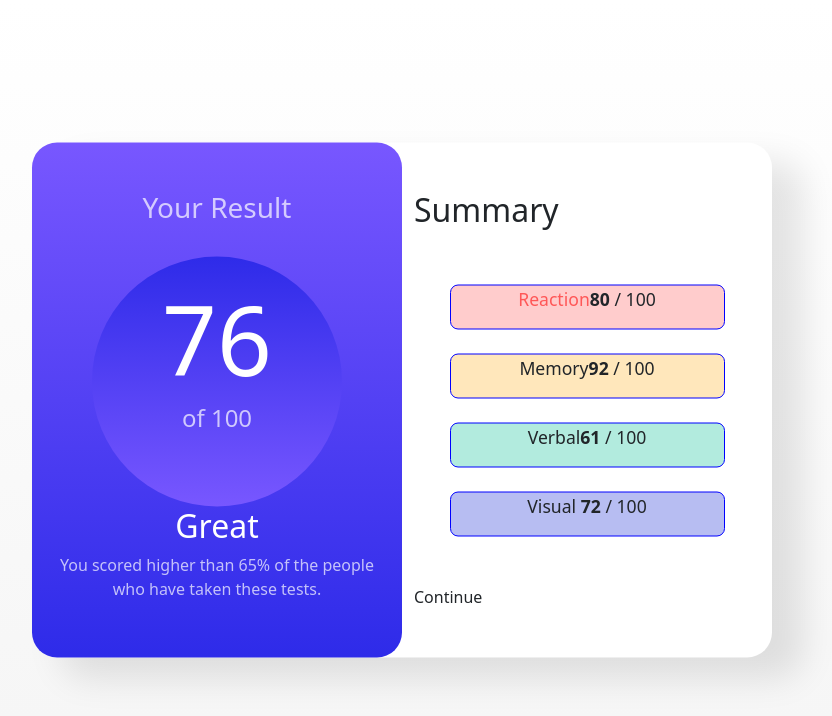
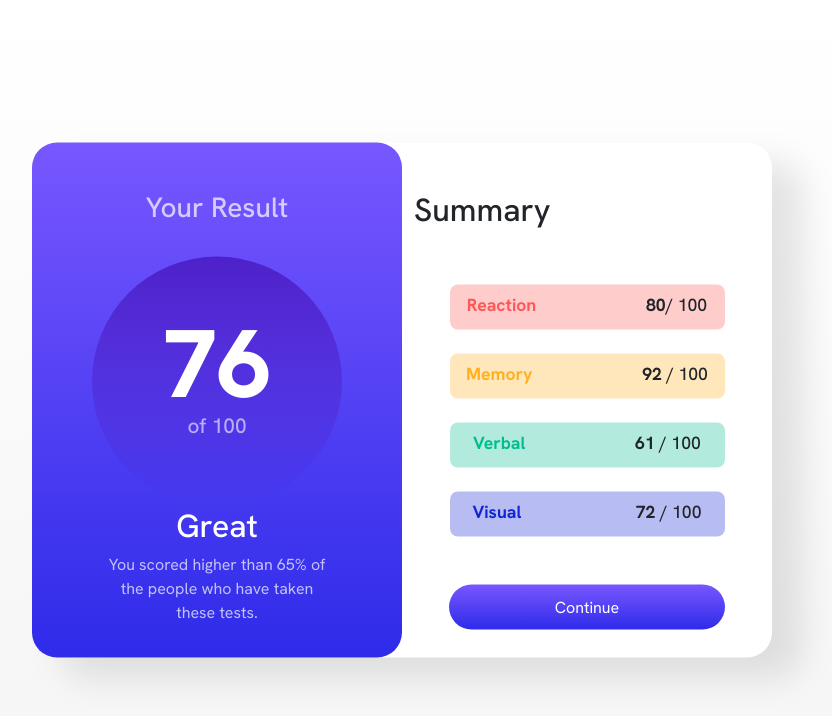
Before and after one commit to Moha98Set/Results-summary-component, a plain HTML site: page index.html in a window 1280 px wide. Shown: the whole page, without its empty margins (238-1070 px from the left). Drawn offline with nearby package versions, Linux system fonts and the light colour scheme.

Commit message:
Design +, Responsive -
Completely Designed but need more time on responsive with css framewokr tool "Bootstrap"

```diff
--- a/index.html
+++ b/index.html
@@ -1,14 +1,18 @@
 <html lang="en">
     <head>
+        <meta name="viewport" content="width=device-width, initial-scale=1.0">
         <link rel="stylesheet" href="style.css">
         <title>Results Summary Component</title>
         <link href="https://cdn.jsdelivr.net/npm/bootstrap@5.0.2/dist/css/bootstrap.min.css" rel="stylesheet" integrity="sha384-EVSTQN3/azprG1Anm3QDgpJLIm9Nao0Yz1ztcQTwFspd3yD65VohhpuuCOmLASjC" crossorigin="anonymous">
         <script src="https://cdn.jsdelivr.net/npm/bootstrap@5.0.2/dist/js/bootstrap.bundle.min.js" integrity="sha384-MrcW6ZMFYlzcLA8Nl+NtUVF0sA7MsXsP1UyJoMp4YLEuNSfAP+JcXn/tWtIaxVXM" crossorigin="anonymous"></script>
+        <link rel="preconnect" href="https://fonts.googleapis.com">
+<link rel="preconnect" href="https://fonts.gstatic.com" crossorigin>
+<link href="https://fonts.googleapis.com/css2?family=Hanken+Grotesk:ital,wght@0,100..900;1,100..900&display=swap" rel="stylesheet">
     </head>
     <body>
-        <div class="container-" style="position: absolute;top:50%;left:50%;transform: translate(-50%,-50%);">
+        <div class="container" style="position: absolute;top:50%;left:50%;transform: translate(-50%,-50%);">
             <div class="row co">
-                <div class="col-md rad">
+                <div class="col-sm rad">
                     <br><br>
                     <h3>Your Result</h3>
                     <br>
@@ -18,15 +22,15 @@
                         <h4>of 100</h4>
                     </div></center>
                     <h2>Great</h2>
-                    <p>You scored higher than 65% of the people who have taken these tests.</p>
+                    <p>You scored higher than 65% of<br>the people who have taken<br>these tests.</p>
                 </div>
-                <div class="col-md">
+                <div class="col-sm">
                     <br><br>
                     <h2>Summary</h2><br><br>
-                    <div class="rect one"><span>Reaction</span><b>80</b> / 100</div><br>
-                    <div class="rect two"><span>Memory</span><b>92</b> / 100</div><br>
-                    <div class="rect three"><span>Verbal</span><b>61</b> / 100</div><br>
-                    <div class="rect four"><span>Visual </span><b>72</b> / 100</div><br><br>
+                    <div class="rect one"><span>Reaction</span><b>&nbsp;&nbsp;&nbsp;&nbsp;&nbsp;&nbsp;&nbsp; &nbsp;&nbsp;&nbsp;&nbsp;&nbsp;&nbsp;&nbsp; &nbsp;&nbsp;&nbsp;&nbsp;&nbsp;&nbsp;&nbsp; 80</b>/ 100</div><br>
+                    <div class="rect two"><span>Memory</span><b>&nbsp;&nbsp;&nbsp;&nbsp;&nbsp;&nbsp;&nbsp; &nbsp;&nbsp;&nbsp;&nbsp;&nbsp;&nbsp;&nbsp; &nbsp;&nbsp;&nbsp;&nbsp;&nbsp;&nbsp;&nbsp; 92</b> / 100</div><br>
+                    <div class="rect three"><span>Verbal</span><b>&nbsp;&nbsp;&nbsp;&nbsp;&nbsp;&nbsp;&nbsp; &nbsp;&nbsp;&nbsp;&nbsp;&nbsp;&nbsp;&nbsp; &nbsp;&nbsp;&nbsp;&nbsp;&nbsp;&nbsp;&nbsp; 61</b> / 100</div><br>
+                    <div class="rect four"><span>Visual </span><b>&nbsp;&nbsp;&nbsp;&nbsp;&nbsp;&nbsp;&nbsp; &nbsp;&nbsp;&nbsp;&nbsp;&nbsp;&nbsp;&nbsp; &nbsp;&nbsp;&nbsp;&nbsp;&nbsp;&nbsp;&nbsp; 72</b> / 100</div><br><br>
                     <div class="conbut">Continue</div>
                 </div>
             </div>
--- a/style.css
+++ b/style.css
@@ -1,5 +1,6 @@
 body{
     background-image:linear-gradient(180deg,white,whitesmoke);
+    font-family:'Hanken Grotesk' !important;
 }
 .co{
     width: 740px;
@@ -7,6 +8,8 @@ body{
     box-shadow: 30px 20px 35px 1px rgba(0,0,0,0.1);
     border-radius: 25px;
     background: white;
+    margin-left: auto !important;
+    margin-right: auto !important;
 }
 .rad{
     background-image: linear-gradient(0deg,#2e2be9,#7857ff);
@@ -21,21 +24,30 @@ body{
     width:250px;
     height:250px;
     border-radius: 50%;
-    background-image: linear-gradient(180deg,#2e2be9,#7857ff);
+    background-image: linear-gradient(180deg, hsla(256, 72%, 46%, 1),hsla(241, 72%, 46%, 0));
 }
 .cir h1{
     font-size: 6rem;
     color: white;
+    font-weight: 800;
+    padding-top: 10%;
+}
+.cir h4{
+    font-size: 1.3rem;
+    margin-top: -6%;
+    color:rgba(255,255,255,0.6);
+
 }
 .rect{
     width:275px;
     height:45px;
     text-align: center;
-    border: 1px solid blue;
     border-radius: 8px;
     margin-left: auto;
     margin-right: auto;
     font-size: 1.1rem;
+    padding:2%;
+    font-weight: 500;
 }
 .rect span{
     text-align: right;
@@ -45,13 +57,37 @@ body{
 }
 .one span{
     color:rgba(255,87,87,1);
+    font-weight: 700;
 }
 .two{
     background: rgba(255,176,31,0.3);
 }
+.two span{
+    color:rgba(255,176,31,1);
+    font-weight: 700;
+}
 .three{
     background: rgba(0,189,145,0.3);
+}
+.three span{
+    color:rgba(0,189,145,1);
+    font-weight: 700;
 }
 .four{
     background: rgba(17,37,212,0.3);
 }
+.four span{
+    color:rgba(17,37,212,1);
+    font-weight: 700;
+}
+.conbut{
+    text-align: center;
+    width: 80%;
+    margin-left: auto;
+    margin-right: auto;
+    background-image: linear-gradient(0deg,hsl(241, 81%, 54%),hsl(252, 100%, 67%));
+    color:white;
+    padding: 3%;
+    font-weight: 400;
+    border-radius: 25px;
+}
```
